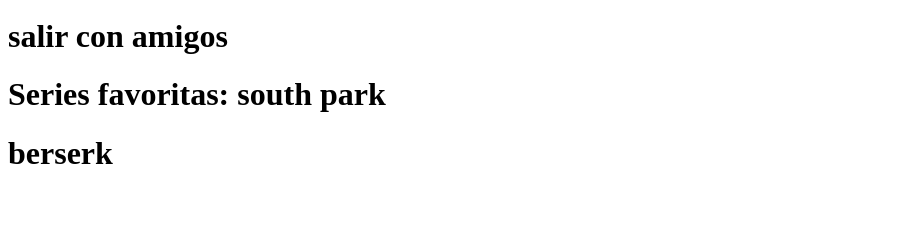
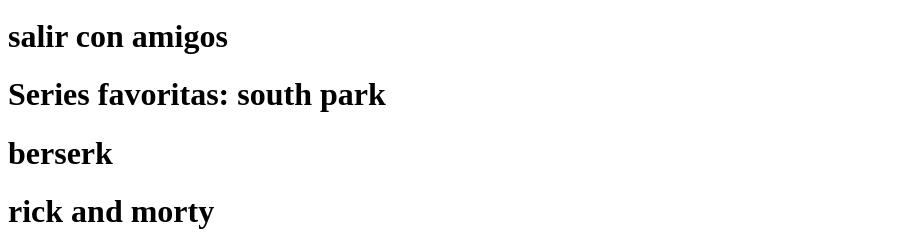
Before and after one commit to Mike17s/Buenas_Practicas, a plain HTML site: page index.html in a window 1280 px wide. Shown: the part 738-990 px from the top of the page, without its empty margins (0-901 px from the left). Before the commit the page ends 931 px from the top, so only its background shows below. Drawn offline with Linux system fonts and the light colour scheme.

Commit message:
tercera serie

```diff
--- a/index.html
+++ b/index.html
@@ -14,6 +14,6 @@
     <h1>Apellidos: Salazar Rodrigues</h1>
     <h1>semestre: 4to semestre</h1>
     <h1>Hobbies: leer </h1> <h1>jugar videogames</h1> <h1>escuchar musica</h1> <h1>salir con amigos</h1>
-    <h1>Series favoritas: south park</h1> <h1>berserk</h1>
+    <h1>Series favoritas: south park</h1> <h1>berserk</h1> <h1>rick and morty</h1>
 </body>
 </html>
```
